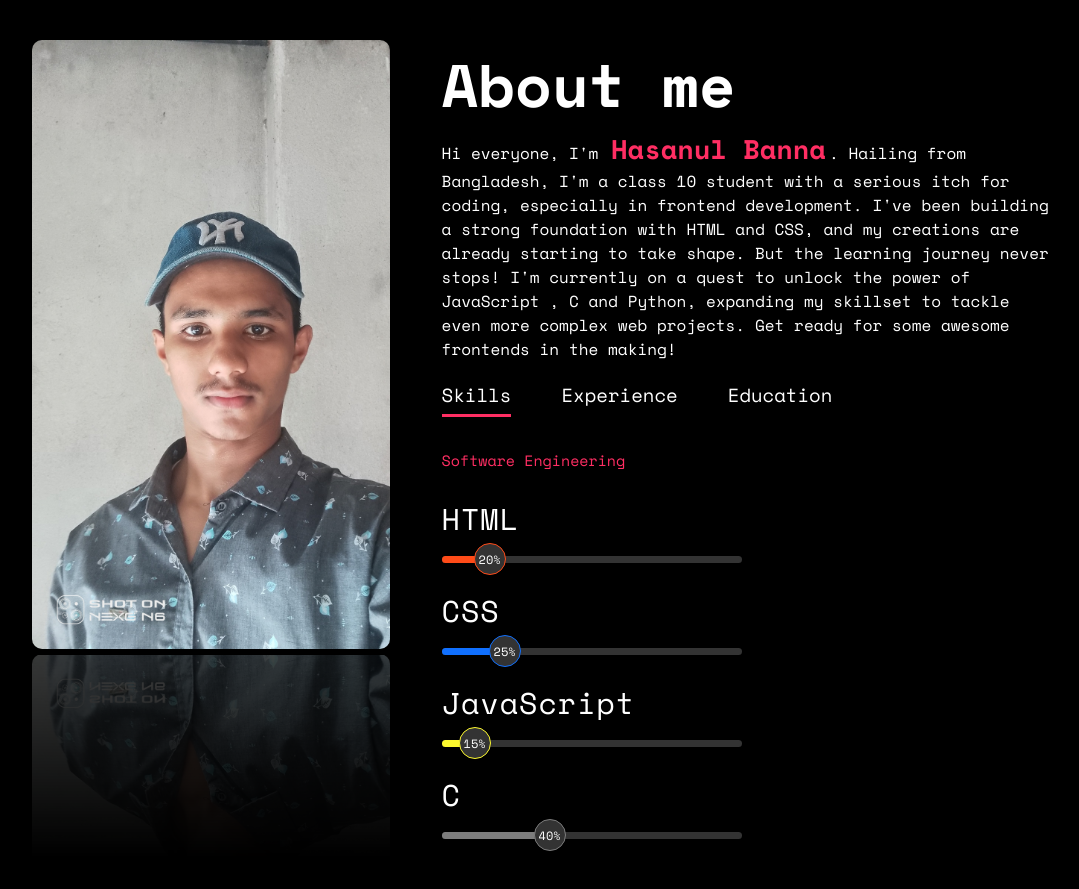
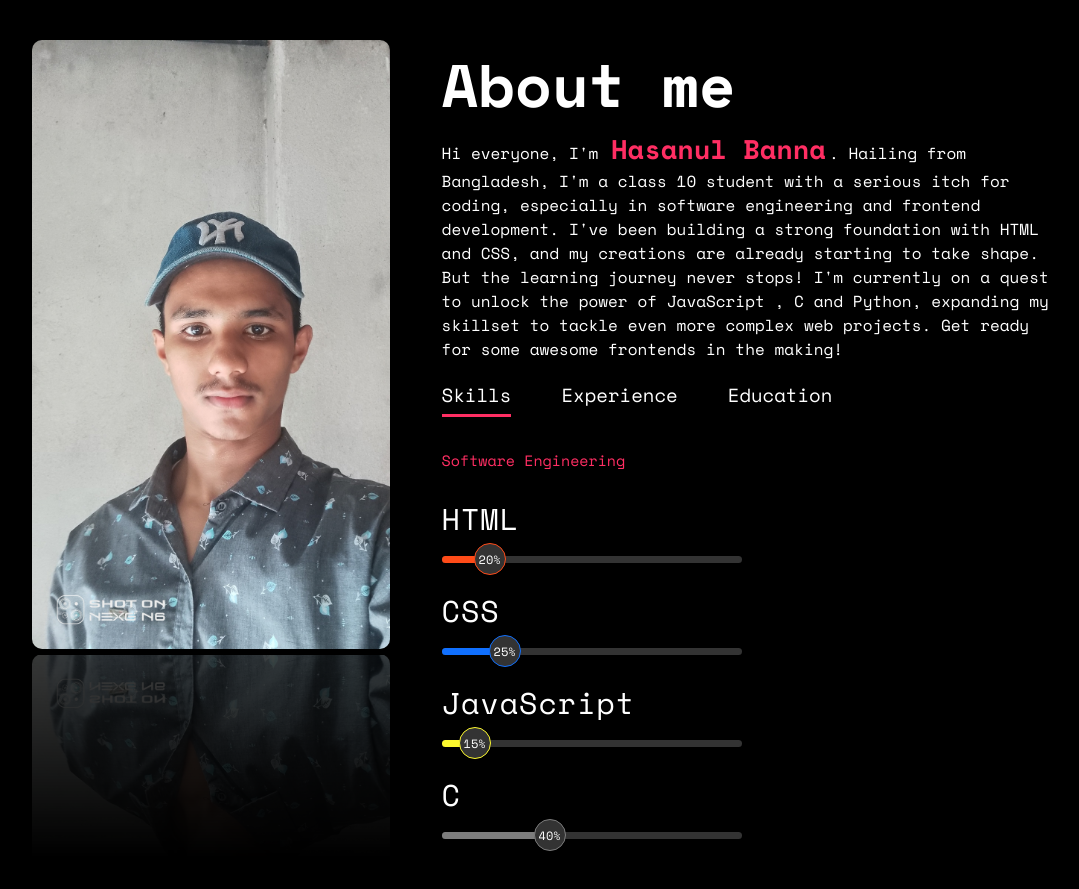
Before and after one commit to Miyed-web/Banna-portfolio-, a plain HTML site: page index.html in a window 1280 px wide. Shown: the part 940-1829 px from the top of the page, without its empty margins (96-1175 px from the left). Drawn offline with nearby package versions, Linux system fonts and the light colour scheme.

Commit message:
Update index.html

```diff
--- a/index.html
+++ b/index.html
@@ -67,7 +67,7 @@
           <h1 class="sub-title">About me</h1>
           <p>Hi everyone, I'm
             <span>Hasanul Banna</span>. Hailing from Bangladesh, I'm a class 10 student with a serious itch for coding,
-            especially in frontend development. I've been building a strong foundation with HTML and CSS, and my
+            especially in software engineering and frontend development. I've been building a strong foundation with HTML and CSS, and my
             creations are already starting to take shape.
 
             But the learning journey never stops! I'm currently on a quest to unlock the power of JavaScript , C and Python,
```
